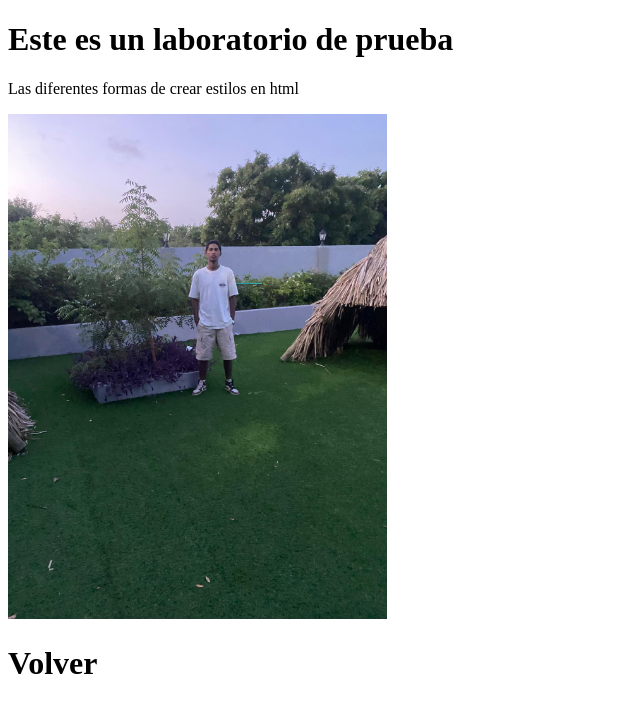
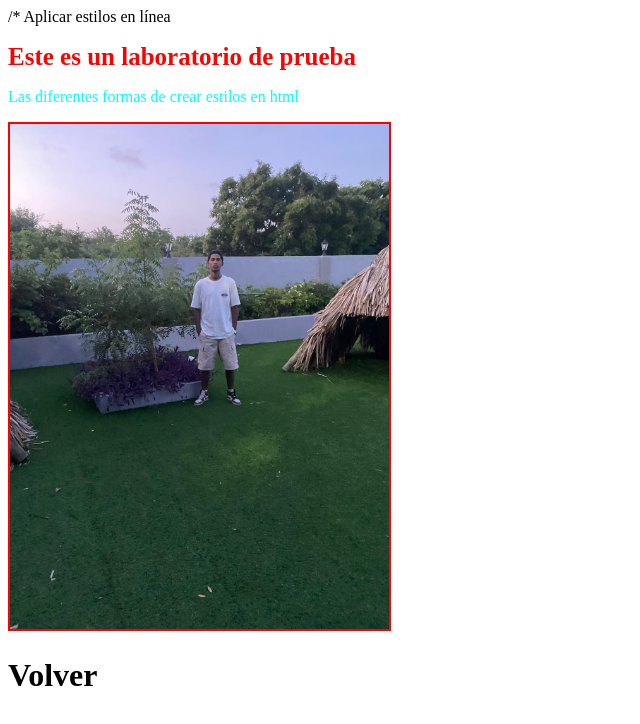
Before and after one commit to jpenaunilibre/sesion-8, a plain HTML site: page index.html in a window 1280 px wide. Shown: the whole page, without its empty margins (0-640 px from the left). Drawn offline with Linux system fonts and the light colour scheme.

Commit message:
se le agregaron estilos css a las lineas de codigo 10 y 14

```diff
--- a/index.html
+++ b/index.html
@@ -6,11 +6,12 @@
     <title>Diferentes formas de hacer estilos 8</title>
 </head>
 <body>
-    <h1>Este es un laboratorio de prueba</h1>
-    <p>
+    /* Aplicar estilos en línea
+    <h1 style="color:red; font-size: 25px;">Este es un laboratorio de prueba</h1>
+    <p style="color: aqua; font-family: 'Times New Roman', Times, serif;">
         Las diferentes formas de crear estilos en html
     </p>
-    <img src="imagen-ejemplo.jpg" alt="", width="30%" height="30%">
+    <img src="imagen-ejemplo.jpg" alt="", width="30%" height="30%" style="border: 2px solid red;">
     <h1>Volver</h1>
 </body>
 </html>
```
